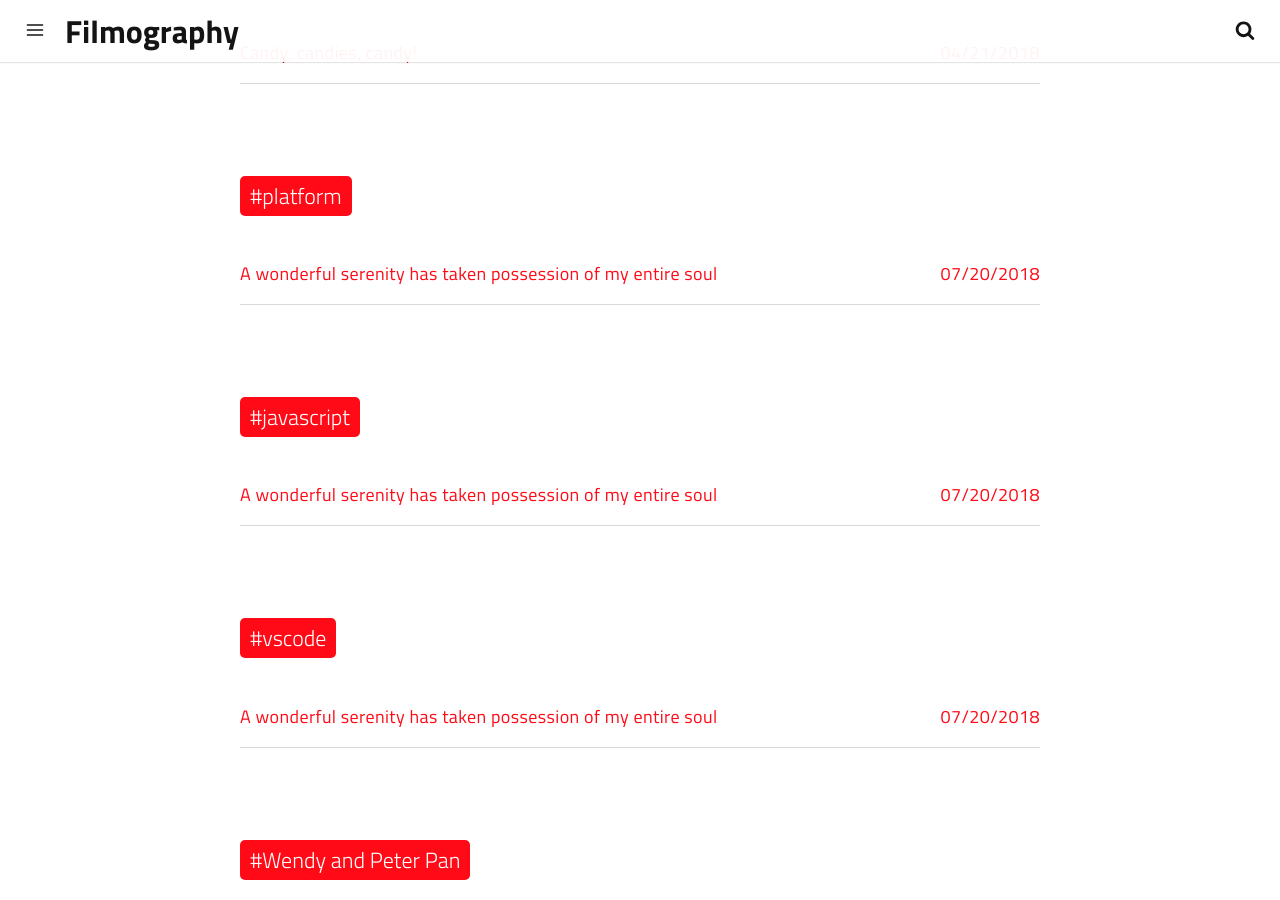
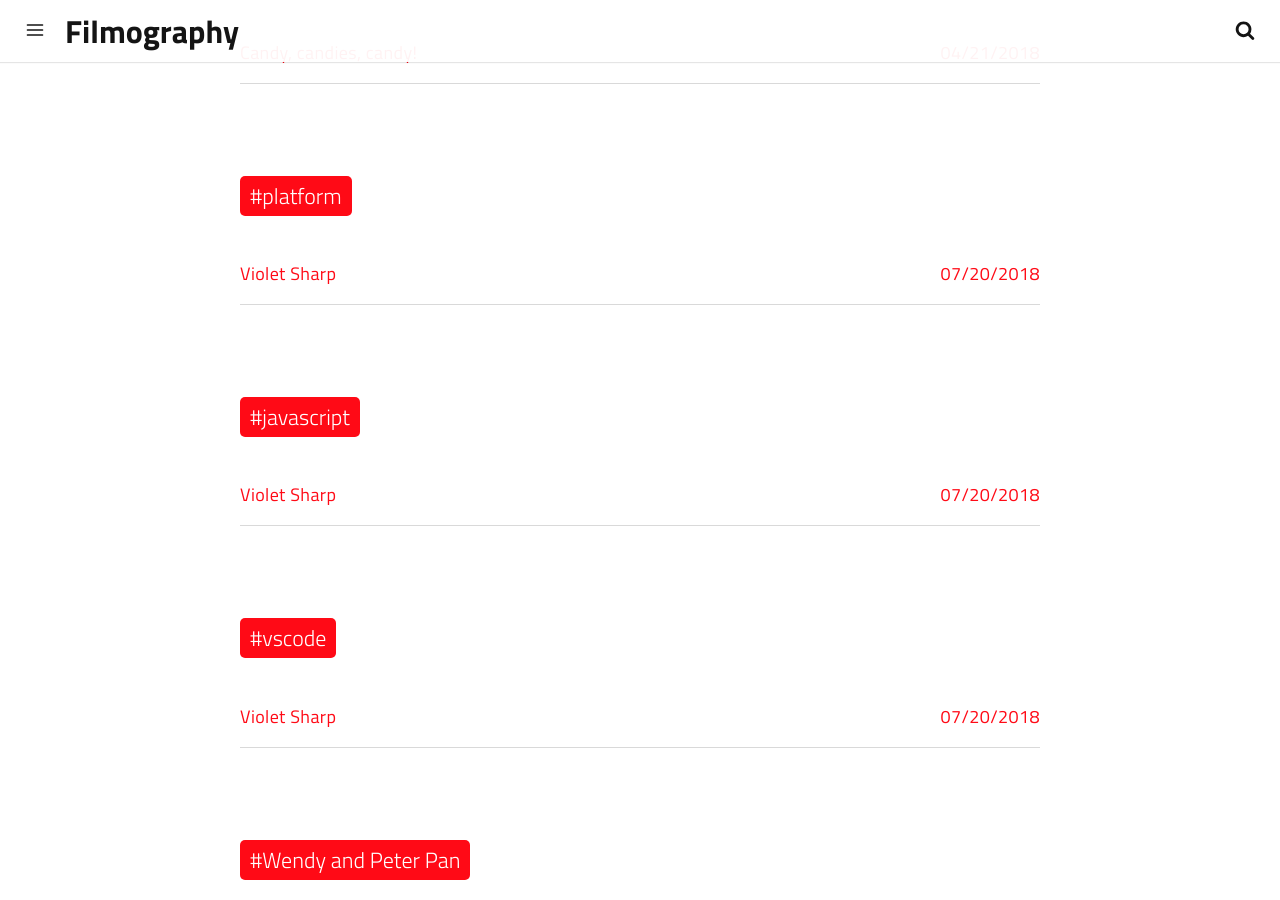
Before and after one commit to netmarshall/Filmography, a Jekyll site: the page built from tags.html, in a window 1280 px wide and 900 px high, scrolled down 5697 px. Built offline with Jekyll 4.4.1, drawn with Linux system fonts in a browser that asks for light colours; a script that is not in the unit is left out.

Commit message:
Update and rename 2011-05-05-a-wonderful-serenity-has-taken-possession-of-my-entire-soul.md to 2011-05-05-Violet-Sharp.md

```diff
--- a/_posts/2011-05-05-a-wonderful-serenity-has-taken-possession-of-my-entire-soul.md
+++ b/_posts/2011-05-05-Violet-Sharp.md
@@ -1,11 +1,11 @@
 ---
 date: 2018-07-20 12:26:40
 layout: post
-title: A wonderful serenity has taken possession of my entire soul
+title: Violet Sharp
 subtitle: Lorem ipsum dolor sit amet, consectetur adipisicing elit.
 description: Lorem ipsum dolor sit amet, consectetur adipisicing elit, sed do eiusmod tempor incididunt ut labore et dolore magna aliqua.
-image: https://res.cloudinary.com/dm7h7e8xj/image/upload/v1559820489/js-code_n83m7a.jpg
-optimized_image: https://res.cloudinary.com/dm7h7e8xj/image/upload/c_scale,w_380/v1559820489/js-code_n83m7a.jpg
+image: https://netmarshall.github.io/Filmography/assets/img/Violet-Sharp-banner.png
+optimized_image: https://netmarshall.github.io/Filmography/assets/img/Violet-Sharp-banner.png
 category: code
 tags:
   - platform
```
